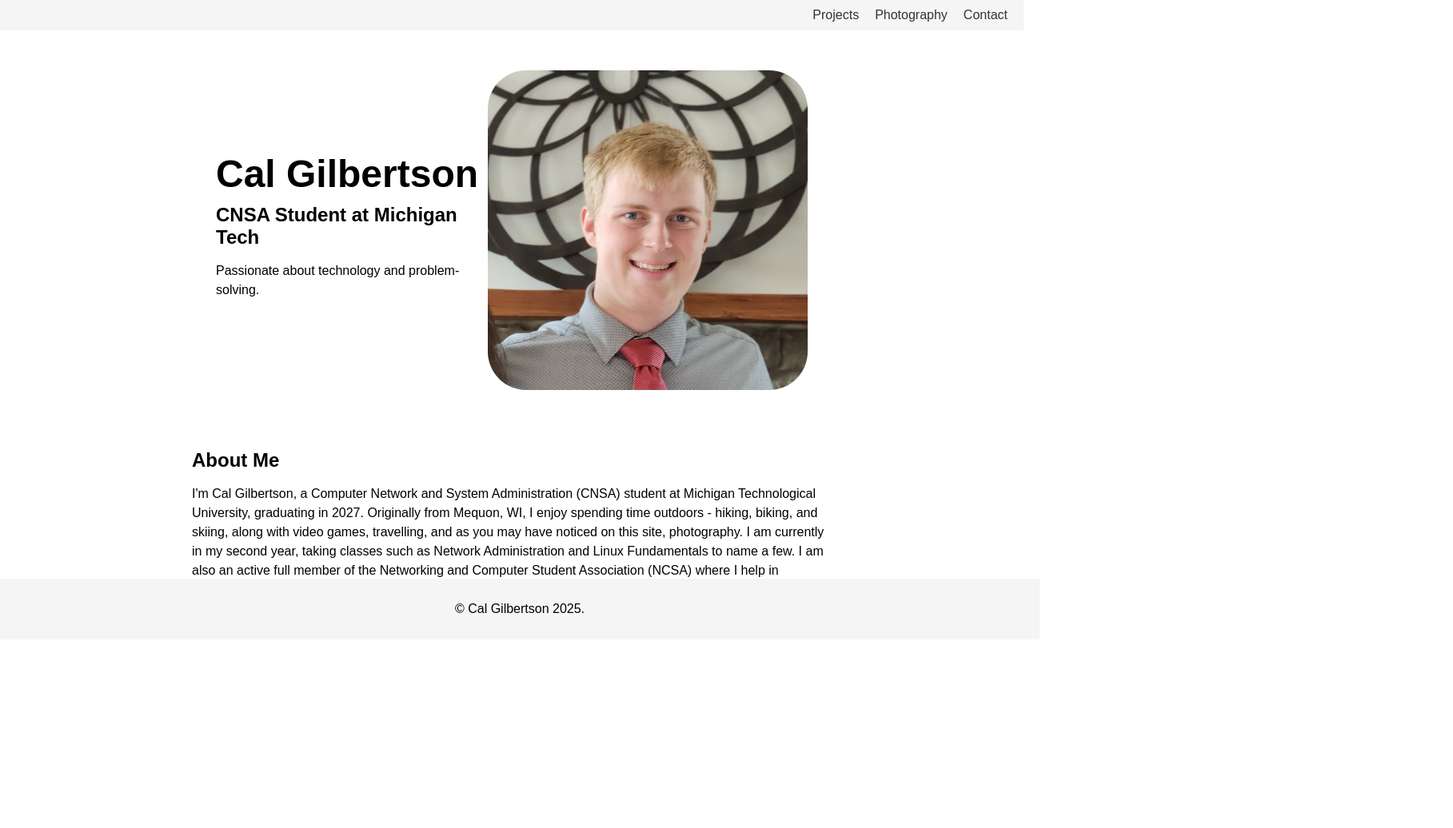
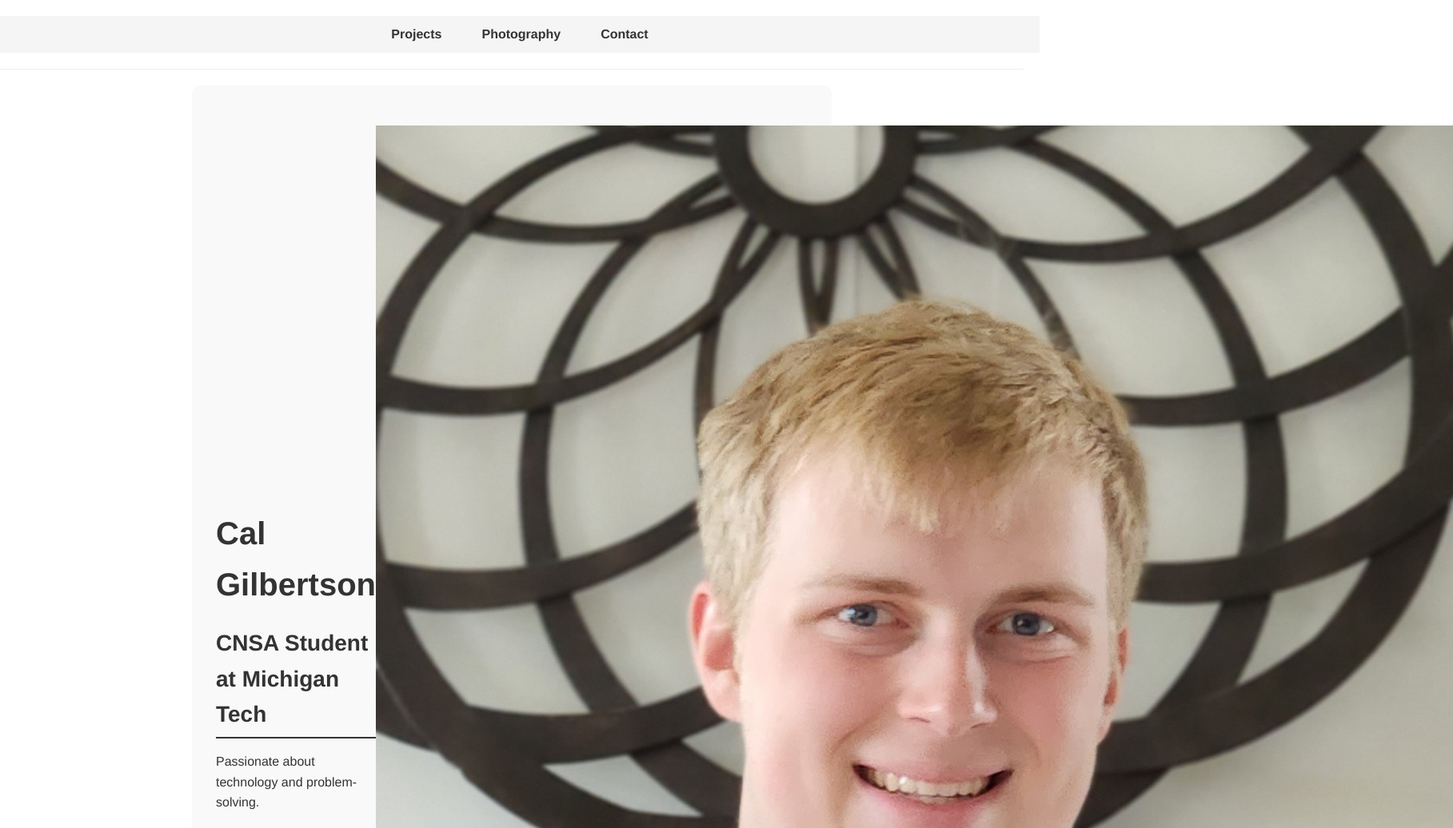
Before and after one commit to calG1/calwebsite, a plain HTML site: page index.html in a window 1280 px wide. Shown: the top 1036 px of the page at 80% size, 1817 px wide, since content can reach past the window. Before the commit the page ends 810 px from the top, so only its background shows below. Drawn offline with Linux system fonts and the light colour scheme.

Commit message:
Update style.css

```diff
--- a/style.css
+++ b/style.css
@@ -1,31 +1,42 @@
 body {
-  font-family: sans-serif;
+  font-family: 'Helvetica Neue', Arial, sans-serif; /* A more modern font stack */
   margin: 0;
   padding: 0;
   background-color: #fff;
+  color: #333; /* Set a default text color for better readability */
+  line-height: 1.6;
 }
 
 header {
   text-align: center;
-  padding: 0px 0;
+  padding: 20px 0; /* Increased padding for more breathing room */
+  border-bottom: 1px solid #eee; /* A subtle separator */
 }
 
 h1 {
-  font-size: 3rem;
+  font-size: 2.5rem; /* Slightly adjusted for better balance */
   margin: 0;
 }
 
 h2 {
-  font-size: 1.5rem;
-  margin: 10px 0;
+  font-size: 1.75rem; /* Adjusted for better hierarchy */
+  margin: 20px 0 10px; /* Adjusted margins */
+  border-bottom: 2px solid #333; /* Underline for section headers */
+  padding-bottom: 5px;
 }
 
-img {
+h3 {
+    font-size: 1.25rem;
+}
+
+img.hero-image {
   max-width: 400px;
-  height: 400px; /* Set height equal to max-width */
-  object-fit: cover; /* Crop image to fit the container */
-  border-radius: 12%;
+  height: 400px;
+  object-fit: cover;
+  border-radius: 50%; /* Circular image for a more modern look */
+  border: 5px solid #f5f5f5; /* A subtle border */
 }
+
 
 main {
   max-width: 800px;
@@ -38,7 +49,7 @@ section {
 }
 
 p {
-  line-height: 1.5;
+  line-height: 1.6; /* Increased line-height for better readability */
 }
 
 ul {
@@ -53,21 +64,21 @@ li {
 a {
   color: #333;
   text-decoration: none;
+  transition: color 0.3s ease; /* Smooth transition for hover effects */
 }
 
-.header-content {
-  display: flex;
-  align-items: center;
-  flex-direction: column; /* Change to column for vertical alignment */
+a:hover {
+  color: #007BFF; /* A modern blue for hover, change as you like */
 }
 
-.header-content h1, .header-content h2 {
-  margin: 0; /* Remove margin for vertical alignment */
-}
 
 nav {
   background-color: #f5f5f5;
   padding: 10px;
+  position: sticky; /* Sticky navigation bar */
+  top: 0;
+  z-index: 1000;
+  width: 100%;
 }
 
 nav ul {
@@ -75,42 +86,71 @@ nav ul {
   margin: 0;
   padding: 0;
   display: flex;
-  justify-content: space-between;
+  justify-content: center; /* Centered navigation items */
 }
 
 nav li {
-  margin: 0 10px;
+  margin: 0 15px; /* Spaced out navigation items */
 }
 
 nav a {
   color: #333;
   text-decoration: none;
+  font-weight: bold; /* Bolder navigation links */
+  padding: 5px 10px;
+  border-radius: 5px;
+  transition: background-color 0.3s ease;
 }
 
-nav ul {
-  justify-content: flex-end; /* Align items to the right */
+nav a:hover {
+    background-color: #ddd;
 }
+
 
 .hero {
   display: flex;
   align-items: center;
   justify-content: space-between;
-  padding: 30px;
+  padding: 50px 30px; /* Increased padding */
+  background-color: #f9f9f9; /* A very light grey for the hero section */
+  border-radius: 10px;
 }
 
 .hero-text {
   text-align: left;
+  max-width: 60%;
 }
 
 .hero-image {
   text-align: right;
 }
+
 footer {
-  position: fixed;
+  text-align: center;
+  padding: 20px; /* Increased padding */
+  background-color: #f5f5f5;
+  border-top: 1px solid #eee; /* A subtle separator */
+  position: relative;
+  width: 100%;
   bottom: 0;
-  left: 0;
-  width: 100%;
-  text-align: center;
-  padding: 10px;
-  background-color: #f5f5f5;
 }
+
+/* Resume Specific Styles */
+.resume-section {
+    margin-bottom: 20px;
+}
+
+.resume-section h2 {
+    border-bottom: 2px solid #333;
+    padding-bottom: 5px;
+    margin-bottom: 15px;
+}
+
+.resume-section h3 {
+    margin-top: 0;
+}
+
+.resume-section ul {
+    padding-left: 20px;
+    list-style-type: disc;
+}
```
